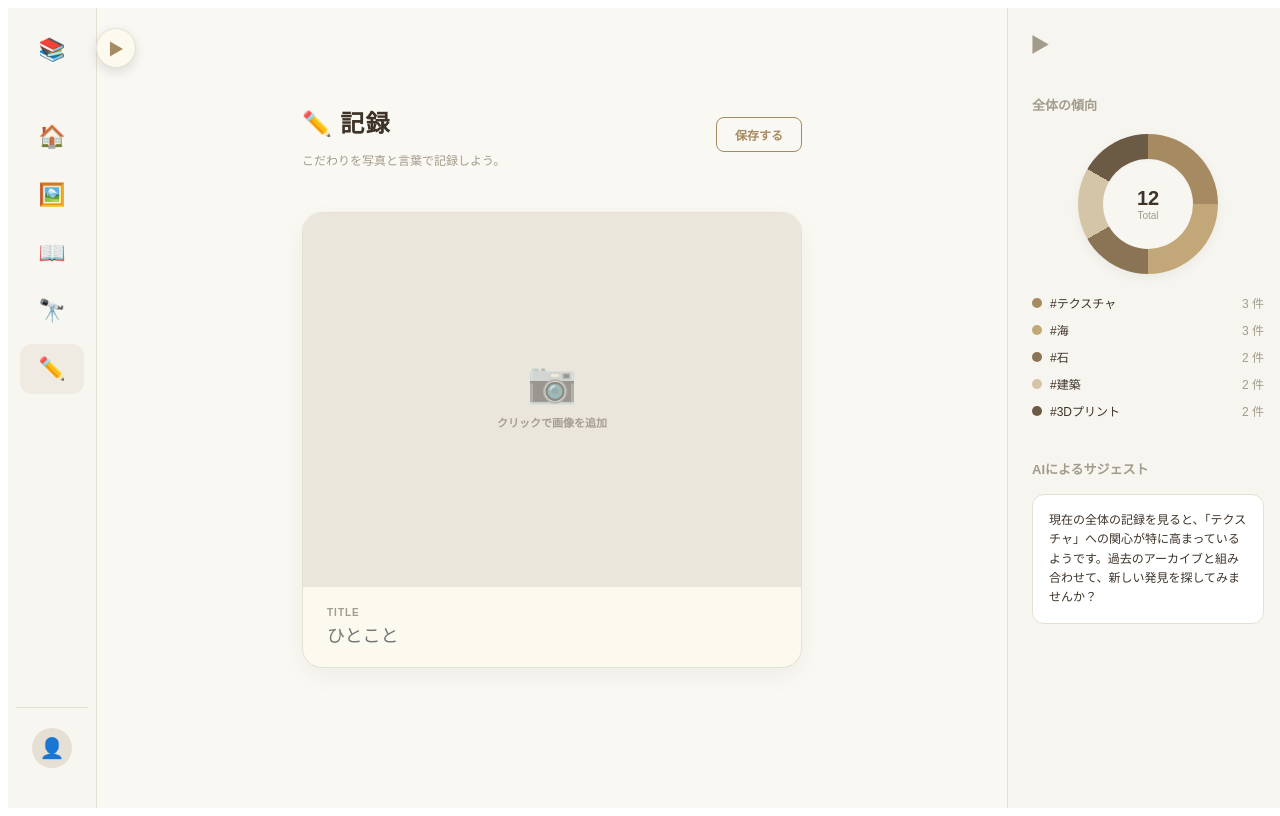
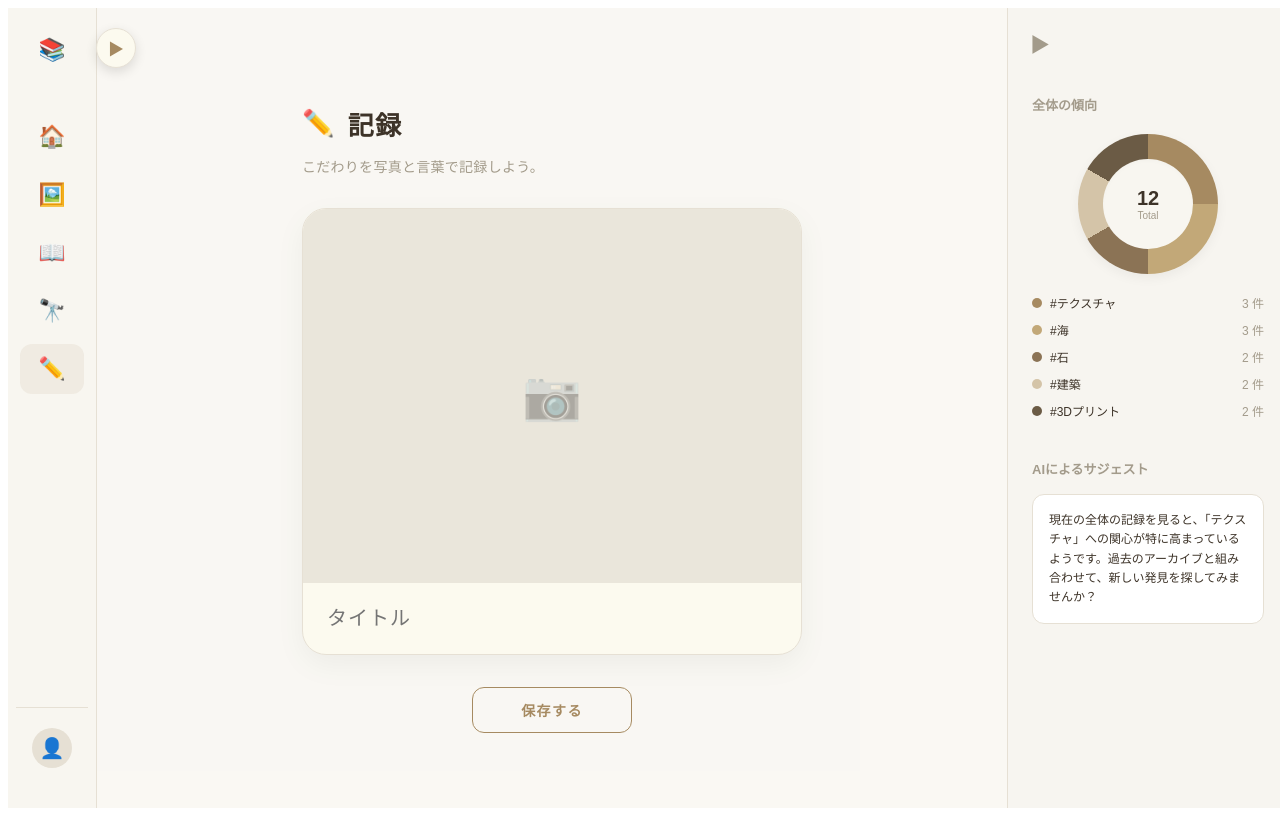
Before and after one commit to gahaha0840-ai/henai, a React (Vite) app: page /record in a window 1280 px wide. Built offline with nearby package versions, Linux system fonts and the light colour scheme.

Commit message:
微調整

```diff
--- a/src/pages/Record.tsx
+++ b/src/pages/Record.tsx
@@ -18,7 +18,7 @@ export default function Record() {
   const [title, setTitle] = useState("");
   const [url, setUrl] = useState<string | null>(null);
   const [drag, setDrag] = useState(false);
-  const [saved, setSaved] = useState(false); // 保存状態の管理
+  const [saved, setSaved] = useState(false);
   const ref = useRef<HTMLInputElement>(null);
 
   const load = (f?: File) => {
@@ -26,9 +26,7 @@ export default function Record() {
     setUrl(URL.createObjectURL(f));
   };
 
-  // 保存処理
   const handleSave = () => {
-    // ここに保存ロジックを追加可能
     setSaved(true);
     setTimeout(() => setSaved(false), 2000);
   };
@@ -44,59 +42,35 @@ export default function Record() {
       }}
     >
       {/* ── ヘッダー ── */}
-      <div
-        style={{
-          display: "flex",
-          alignItems: "center",
-          justifyContent: "space-between",
-          marginBottom: 32,
-        }}
-      >
-        <div>
+      <div style={{ marginBottom: 32 }}>
         <h1
           style={{
             fontFamily: F.serif,
-              fontSize: 24,
+            fontSize: 26,
             fontWeight: "bold",
             letterSpacing: "0.05em",
-              marginBottom: 4,
+            display: "flex",
+            alignItems: "center",
+            gap: 12,
+            marginBottom: 8,
           }}
         >
-            ✏️ 記録
+          <span>✏️</span> 記録
         </h1>
-          <p style={{ fontSize: 12, color: C.sub, fontFamily: F.sans }}>
+        <p style={{ fontSize: 14, color: C.sub, letterSpacing: "0.02em" }}>
           こだわりを写真と言葉で記録しよう。
         </p>
-        </div>
-
-        {/* 保存ボタン (Zukanの仕様を適用) */}
-        <button
-          onClick={handleSave}
-          style={{
-            padding: "8px 18px",
-            borderRadius: 8,
-            border: `1px solid ${C.accent}`,
-            background: saved ? C.accent : "transparent",
-            color: saved ? "#fff" : C.accent,
-            fontSize: 12,
-            cursor: "pointer",
-            transition: "all .2s",
-            fontFamily: F.sans,
-            fontWeight: "bold",
-          }}
-        >
-          {saved ? "保存済み ✓" : "保存する"}
-        </button>
       </div>
 
       {/* ── メインカード ── */}
       <div
         style={{
           background: C.card,
-          borderRadius: 20,
+          borderRadius: 24,
           overflow: "hidden",
           border: `1px solid ${C.border}`,
-          boxShadow: "0 8px 24px rgba(0,0,0,0.05)",
+          boxShadow: "0 10px 30px rgba(0,0,0,0.05)",
+          marginBottom: 32,
         }}
       >
         {/* 画像エリア (上) */}
@@ -141,42 +115,28 @@ export default function Record() {
               </button>
             </>
           ) : (
-            <div style={{ textAlign: "center", opacity: 0.4 }}>
-              <span style={{ fontSize: 40 }}>📷</span>
-              <p style={{ fontSize: 11, marginTop: 8, fontWeight: "bold" }}>
-                クリックで画像を追加
-              </p>
+            <div style={{ textAlign: "center", opacity: 0.3 }}>
+              <span style={{ fontSize: 48 }}>📷</span>
             </div>
           )}
         </div>
 
-        {/* タイトル入力エリア (下) */}
-        <div style={{ padding: "20px 24px" }}>
-          <label
-            style={{
-              fontSize: 10,
-              color: C.sub,
-              fontWeight: "bold",
-              letterSpacing: "0.1em",
-              display: "block",
-              marginBottom: 8,
-            }}
-          >
-            TITLE
-          </label>
+        {/* タイトル入力 (下) */}
+        <div style={{ padding: "24px" }}>
           <input
             value={title}
             onChange={(e) => setTitle(e.target.value)}
-            placeholder="ひとこと"
+            placeholder="タイトル"
             style={{
               width: "100%",
               border: "none",
               background: "transparent",
-              fontSize: 18,
+              fontSize: 20,
               fontFamily: F.serif,
               color: title ? C.text : "#C4BEB3",
               outline: "none",
               padding: 0,
+              letterSpacing: "0.05em",
             }}
           />
         </div>
@@ -189,6 +149,28 @@ export default function Record() {
         style={{ display: "none" }}
         onChange={(e) => load(e.target.files?.[0])}
       />
+
+      {/* ── 保存ボタン (一番下) ── */}
+      <div style={{ display: "flex", justifyContent: "center" }}>
+        <button
+          onClick={handleSave}
+          style={{
+            padding: "12px 48px",
+            borderRadius: 12,
+            border: `1px solid ${C.accent}`,
+            background: saved ? C.accent : "transparent",
+            color: saved ? "#fff" : C.accent,
+            fontSize: 14,
+            cursor: "pointer",
+            transition: "all .2s",
+            fontFamily: F.sans,
+            fontWeight: "bold",
+            letterSpacing: "0.1em",
+          }}
+        >
+          {saved ? "保存済み ✓" : "保存する"}
+        </button>
+      </div>
     </div>
   );
 }
@@ -197,13 +179,13 @@ const closeBtnStyle: React.CSSProperties = {
   position: "absolute",
   top: 12,
   right: 12,
-  width: 28,
-  height: 28,
+  width: 32,
+  height: 32,
   borderRadius: "50%",
   background: "rgba(0,0,0,0.4)",
   border: "none",
   color: "#fff",
-  fontSize: 16,
+  fontSize: 18,
   cursor: "pointer",
   display: "flex",
   alignItems: "center",
```
Lines whose indentation alone changed are shown as unchanged.
